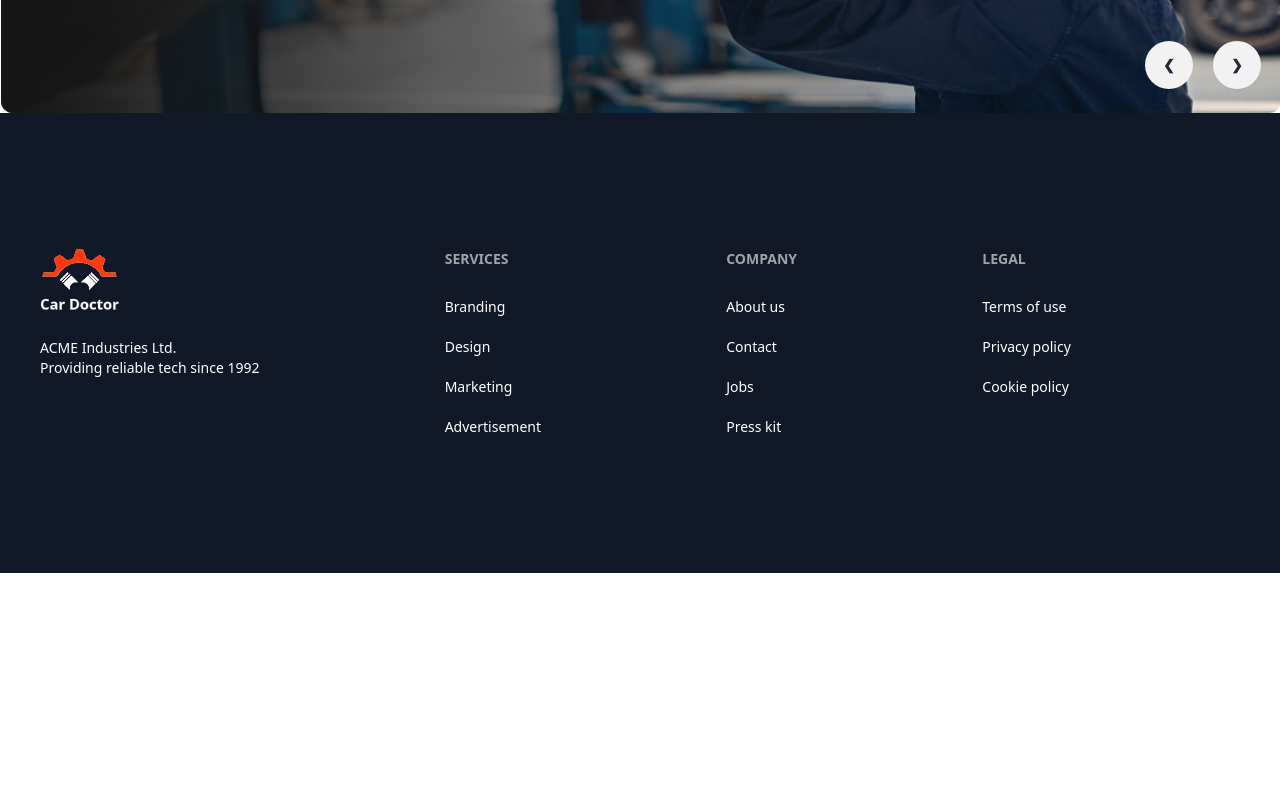
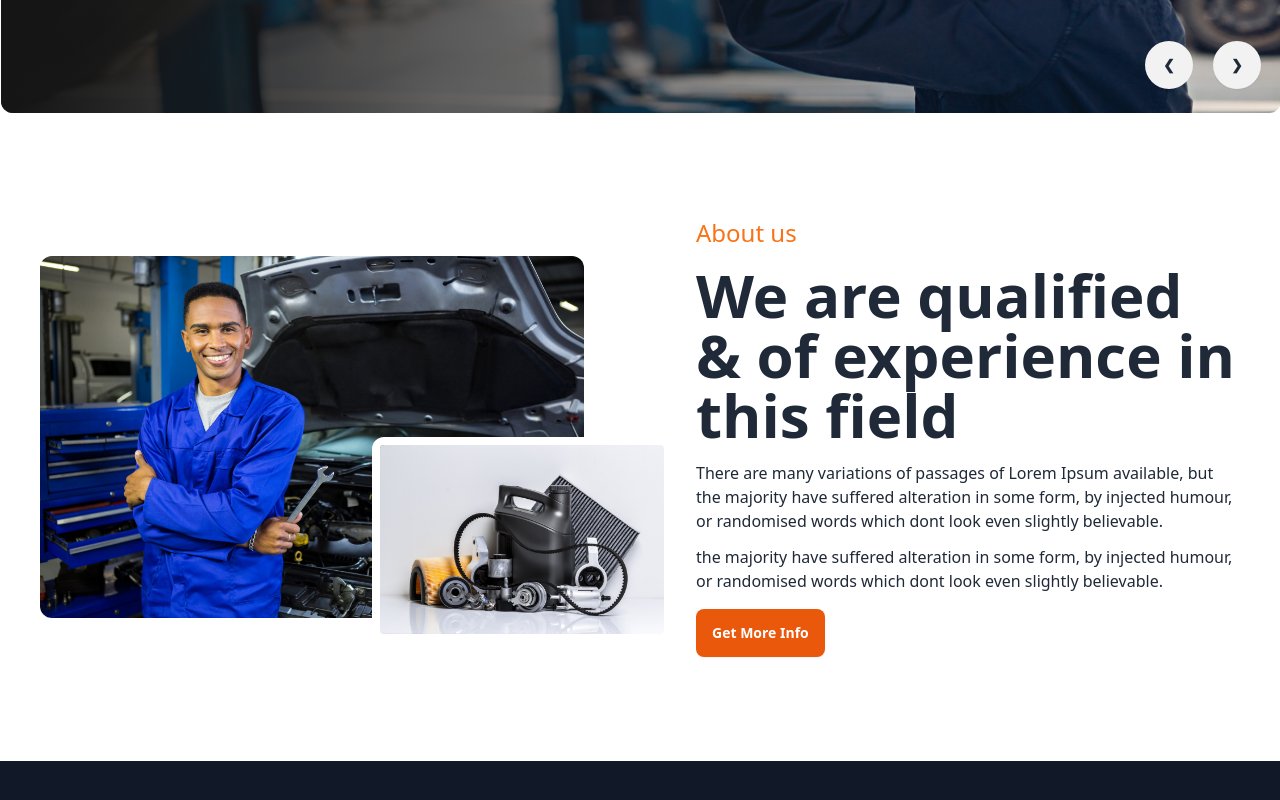
Before and after one commit to hellomaruf/car-doctor-client, a React (Vite) app: page / in a window 1280 px wide. Shown: the part 672-1472 px from the top of the page. Before the commit the page ends 1245 px from the top, so only its background shows below. Built offline with nearby package versions, Linux system fonts and the light colour scheme.

Commit message:
added about us section

```diff
--- /dev/null
+++ b/src/Components/About.jsx
@@ -0,0 +1,42 @@
+import person from "../assets/about_us/person.jpg";
+import parts from "../assets/about_us/parts.jpg";
+function About() {
+  return (
+    <div className="max-w-7xl mx-auto my-16">
+      <div className="grid grid-cols-2 gap-8 items-center">
+        <div className="col-span-1 relative p-10">
+          <img className="rounded-xl" src={person} alt="" />
+          <img
+            className="absolute w-[300px] rounded-xl border-8 border-white -right-12 top-1/2"
+            src={parts}
+            alt=""
+          />
+        </div>
+        <div className="col-span-1 p-10 space-y-4">
+          <h3 className="text-2xl text-orange-500">About us</h3>
+          <h1 className="text-6xl font-semibold">
+            We are qualified & of experience in this field
+          </h1>
+          <div className=" space-y-3">
+            <p>
+              There are many variations of passages of Lorem Ipsum available,
+              but the majority have suffered alteration in some form, by
+              injected humour, or randomised words which dont look even slightly
+              believable.{" "}
+            </p>
+            <p>
+              the majority have suffered alteration in some form, by injected
+              humour, or randomised words which dont look even slightly
+              believable.{" "}
+            </p>
+          </div>
+          <button className="btn border-none bg-orange-600 hover:bg-orange-500 text-white">
+            Get More Info
+          </button>
+        </div>
+      </div>
+    </div>
+  );
+}
+
+export default About;
--- a/src/Pages/Home.jsx
+++ b/src/Pages/Home.jsx
@@ -1,9 +1,11 @@
+import About from "../Components/About";
 import Hero from "../Components/Hero";
 
 function Home() {
   return (
     <div>
-      <Hero/>
+      <Hero />
+      <About />
     </div>
   );
 }
```
Also changed, not shown: src/assets/about_us/parts.jpg (added), src/assets/about_us/person.jpg (added).
